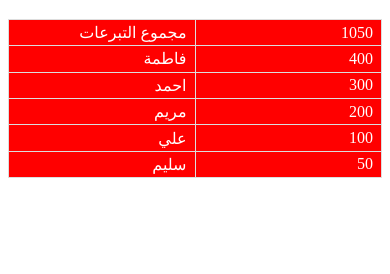
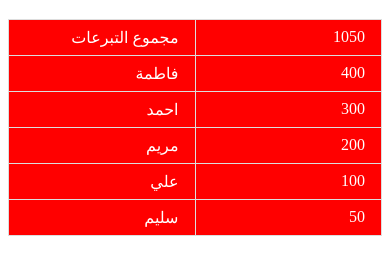
Before and after one commit to wissk011/ESS, a plain HTML site: page index2.html in a window 390 px wide. Shown: the part 62-336 px from the top of the page. Drawn offline with Linux system fonts and the light colour scheme.

Commit message:
Update style2.css

```diff
--- a/style2.css
+++ b/style2.css
@@ -35,12 +35,14 @@ td {
 
 /* إضافات خاصة بالهواتف الذكية */
 
+/* style.css */
+
 @media (max-width: 768px) {
   table {
-    font-size: 16px;
+    width: 100%;
   }
 
   th, td {
-    padding: 0.2em 0.5em;
+    width: 50%;
   }
 }
```
